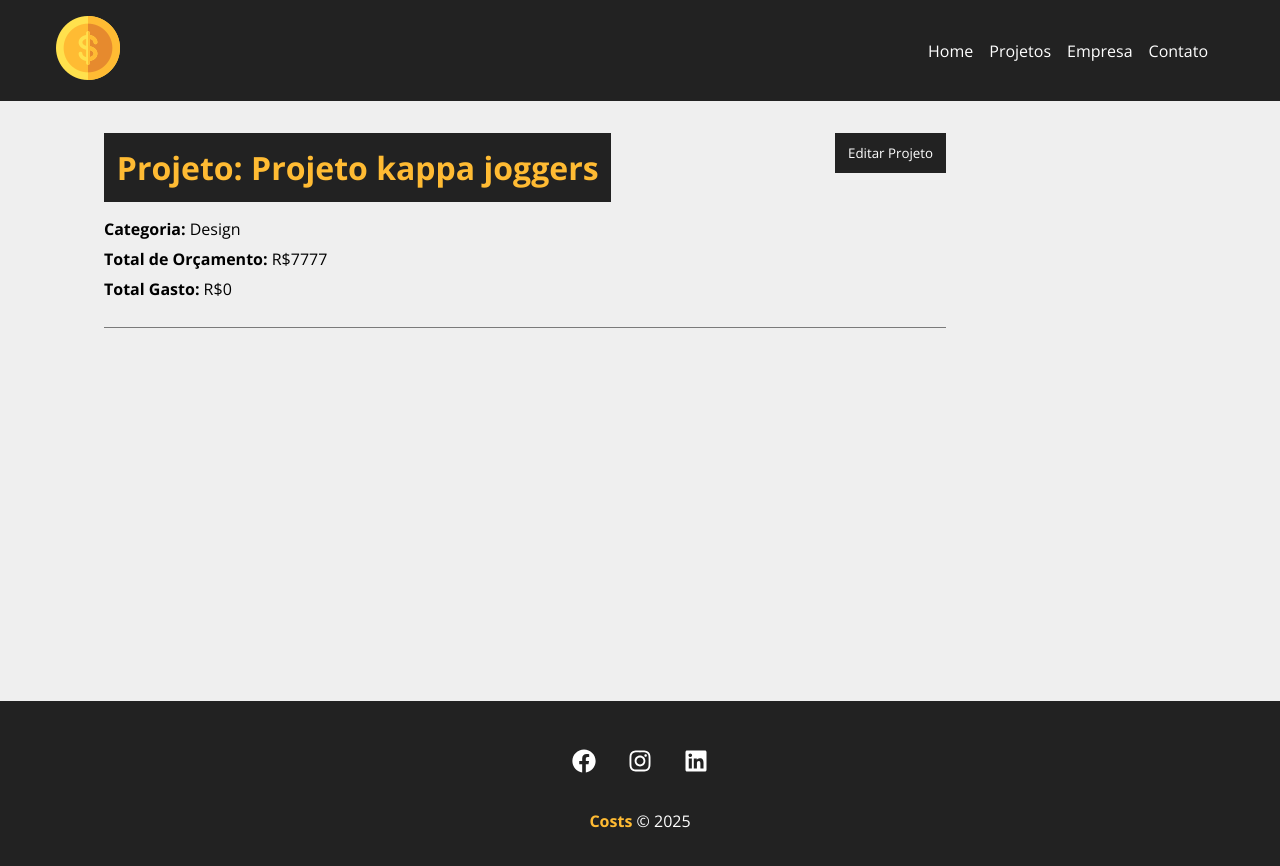
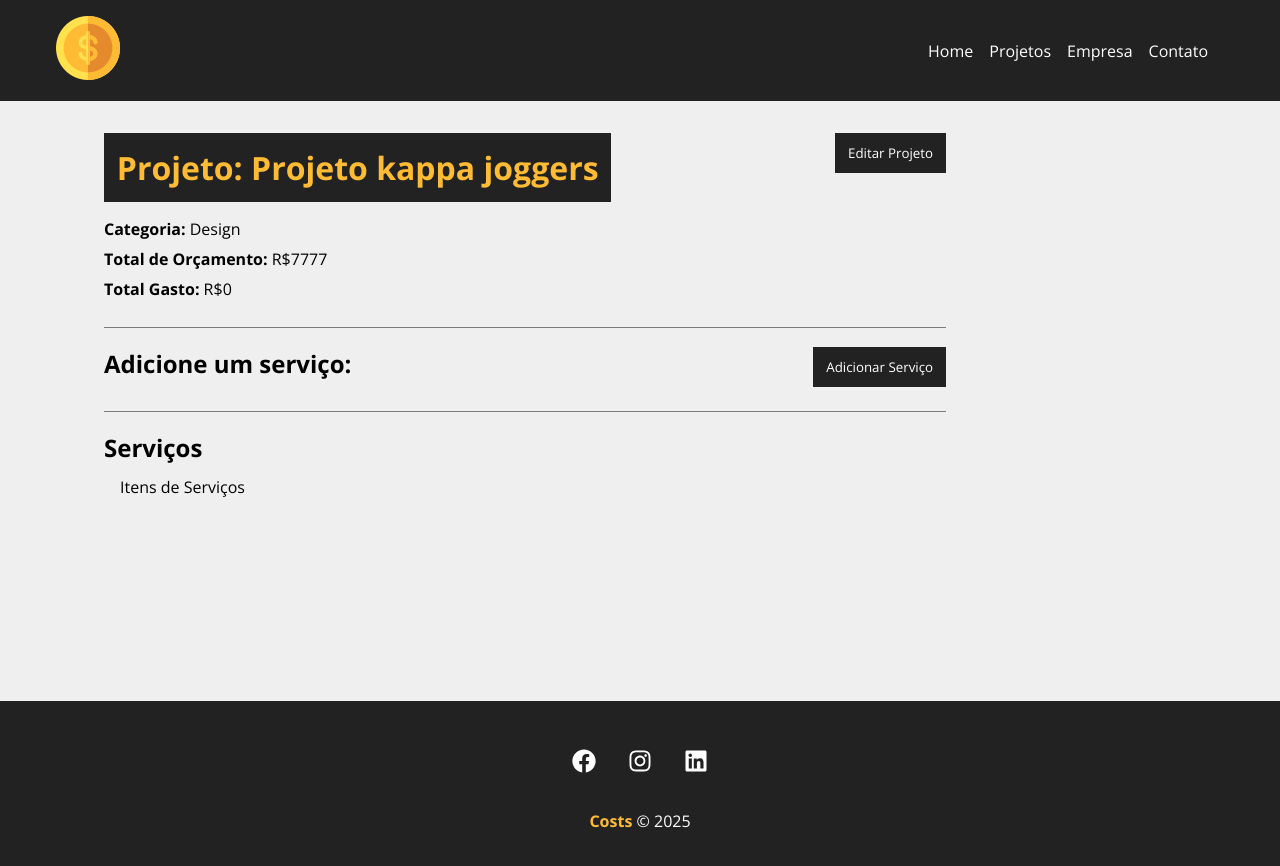
Before and after one commit to guilhermecolares/Projeto-Costs, a React (Create React App) app: page /project/8675 in a window 1280 px wide. Shown: the top 866 px of the page. Built offline with nearby package versions, Linux system fonts and the light colour scheme; data requests are answered from the project's data file; the HTML template or start-up script is replaced by a standard one.

Commit message:
COMEÇANDO EM SERVIÇO

```diff
--- a/src/components/pages/Project.js
+++ b/src/components/pages/Project.js
@@ -13,6 +13,7 @@
     const { id } = useParams()
     const [project, setProject] = useState([])
     const [showProjectForm, setShowProjectForm] = useState(false)
+    const [showServiceForm, setShowServiceForm] = useState(false)
     const [message, setMessage] = useState()
     const [type, setType] = useState()
 
@@ -36,7 +37,13 @@
         setShowProjectForm(!showProjectForm)
     }
 
+    function toggleServiceForm() {
+        setShowServiceForm(!showServiceForm)
+    }
+
     function editPost(project) {
+        setMessage('')
+
         if (project.budget < project.cost) {
             setMessage('O orçamento não pode ser menor que o custo do projeto!')
             setType('error')
@@ -93,6 +100,21 @@
                                 </div>
                             )}
                         </div>
+                        <div className={styles.service_form_container}>
+                            <h2>Adicione um serviço:</h2>
+                            <button className={styles.btn} onClick={toggleServiceForm}>
+                                {!showServiceForm ? 'Adicionar Serviço' : 'Fechar Serviço'}
+                            </button>
+                            <div className={styles.project_info}>
+                                {showServiceForm && (
+                                    <div>Form do service</div>
+                                )}
+                            </div>
+                        </div>
+                            <h2>Serviços</h2>
+                            <Container customClass='start'>
+                                <p>Itens de Serviços</p>
+                            </Container>
                     </Container>
                 </div>
             ) : (
```
